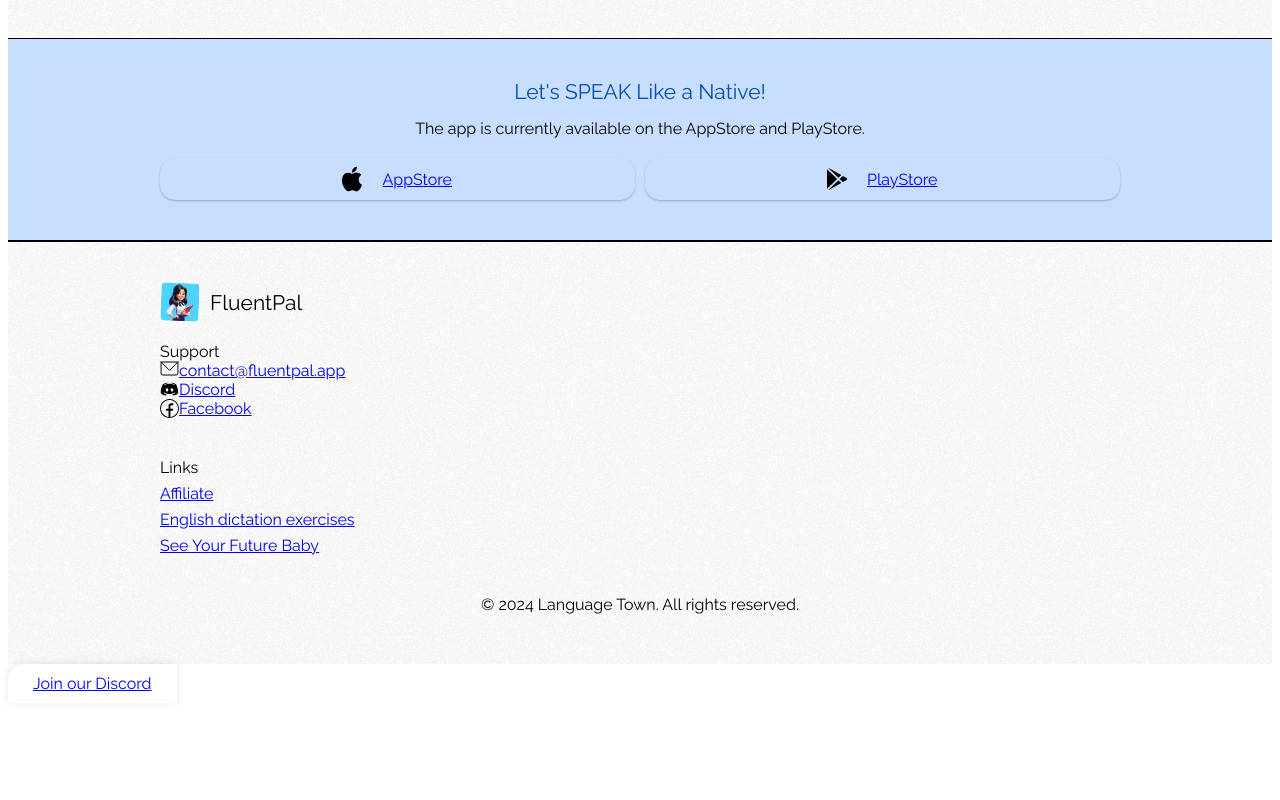
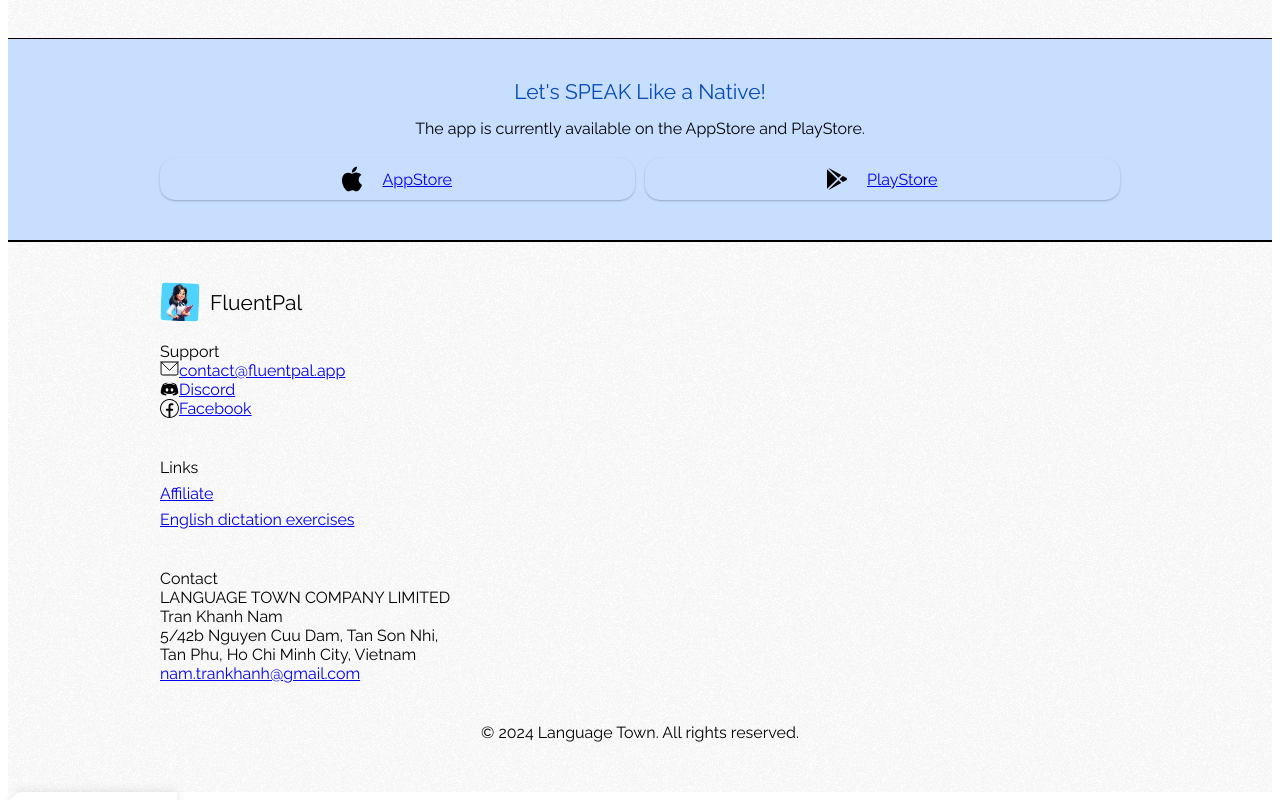
Before and after one commit to davidtran/FluentPal-Landing, a Next.js app: page /en in a window 1280 px wide. Shown: the part 7035-7835 px from the top of the page. Before the commit the page ends 7707 px from the top, so only its background shows below. Built offline with nearby package versions, Linux system fonts and the light colour scheme.

Commit message:
update contact information

```diff
--- a/src/components/Footer.tsx
+++ b/src/components/Footer.tsx
@@ -62,20 +62,25 @@
                   English dictation exercises
                 </a>
               </div>
-              <div className="pt-[7px]">
-                <a
-                  href="https://ourbabyai.com/"
-                  target="_blank"
-                  rel="noopener noreferrer"
-                >
-                  See Your Future Baby
-                </a>
+            </div>
+
+            <div>
+              <div className="font-bold mb-2">Contact</div>
+              <div className="text-sm flex flex-col gap-2">
+                <div>LANGUAGE TOWN COMPANY LIMITED</div>
+                <div>Tran Khanh Nam</div>
+                <div className="mt-1">5/42b Nguyen Cuu Dam, Tan Son Nhi,<br/> Tan Phu, Ho Chi Minh City, Vietnam</div>
+                <div className="mt-1">
+                  <a href="mailto:nam.trankhanh@gmail.com" className="hover:underline">
+                    nam.trankhanh@gmail.com
+                  </a>
+                </div>
               </div>
             </div>
           </div>
         </div>
         <div className="text-center text-sm text-gray-500 mt-4">
-          © {new Date().getFullYear()} Language Town. All rights reserved.
+          <div>© {new Date().getFullYear()} Language Town. All rights reserved.</div>
         </div>
       </div>
     </Section>
```
